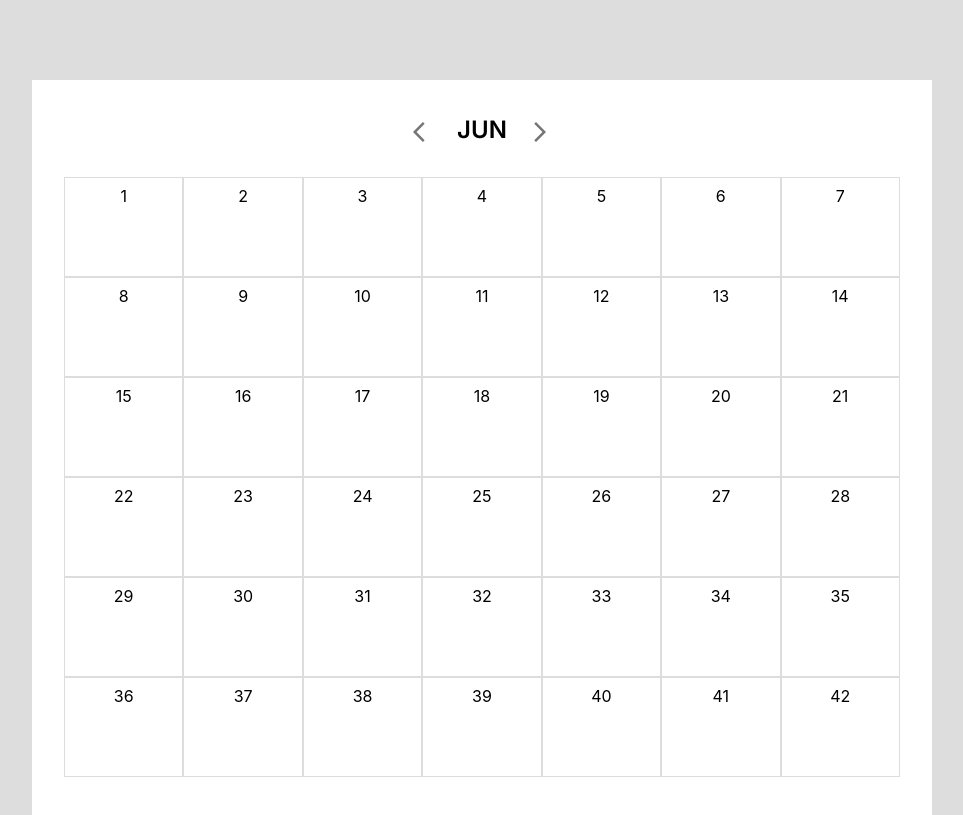
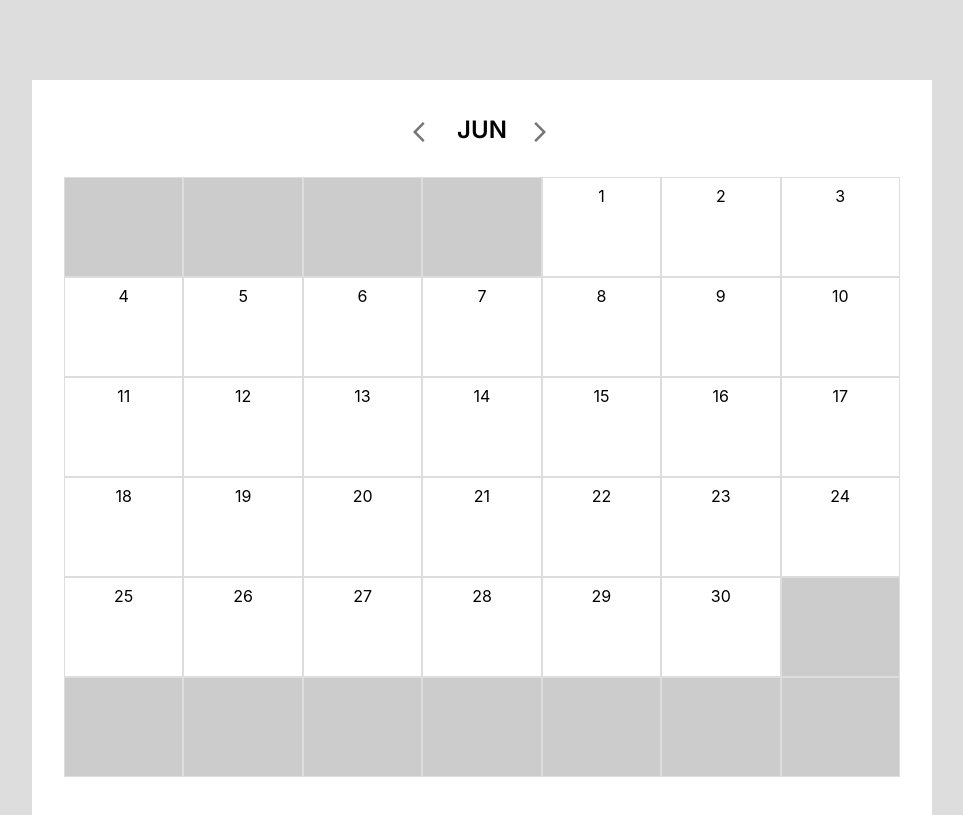
Before and after one commit to yewonJin/calendar, a React (Create React App) app: page / in a window 1280 px wide. Shown: the whole page, without its empty margins (158-1121 px from the left). Built offline with nearby package versions, Linux system fonts and the light colour scheme.

Commit message:
[UPDATE] 캘린더 컴포넌트 완성

```diff
--- a/src/App.tsx
+++ b/src/App.tsx
@@ -4,10 +4,12 @@ import Month from "./components/Month";
 import Calendar from "./components/Calendar";
 
 import useMonth from "./hooks/useMonth";
+import useCalendar from "./hooks/useCalendar";
 import { Months } from "./types/month";
 
 function App() {
   const { curMonth, setNextMonth, setPrevMonth } = useMonth();
+  const { startIndex, endIndex } = useCalendar(curMonth, 2023);
 
   return (
     <Container
@@ -23,7 +25,7 @@ function App() {
         setNextMonth={setNextMonth}
         setPrevMonth={setPrevMonth}
       />
-      <Calendar />
+      <Calendar startIndex={startIndex} endIndex={endIndex} />
     </Container>
   );
 }
--- a/src/components/Calendar.tsx
+++ b/src/components/Calendar.tsx
@@ -1,6 +1,15 @@
-import { Container, Grid } from "@mui/material";
+import { Container, Grid, createTheme, styled } from "@mui/material";
 
-export default function Calendar() {
+type Props = {
+  startIndex: number;
+  endIndex: number;
+};
+
+export default function Calendar(props: Props) {
+  const { startIndex, endIndex } = props;
+
+  console.log(startIndex);
+
   return (
     <Container disableGutters maxWidth="md">
       <Grid
@@ -14,6 +23,14 @@ export default function Calendar() {
       >
         {Array.from(Array(7 * 6)).map((_, index) => (
           <Grid
+            sx={{
+              color:
+                startIndex - 1 > index || endIndex - 1 <= index
+                  ? "#ccc"
+                  : "black",
+              backgroundColor:
+                startIndex - 1 > index || endIndex - 1 <= index ? "#ccc" : "",
+            }}
             pt={1}
             item
             key={index}
@@ -23,7 +40,7 @@ export default function Calendar() {
             height={100}
             border="1px solid #ddd"
           >
-            {index + 1}
+            {index + 2 - startIndex}
           </Grid>
         ))}
       </Grid>
```
